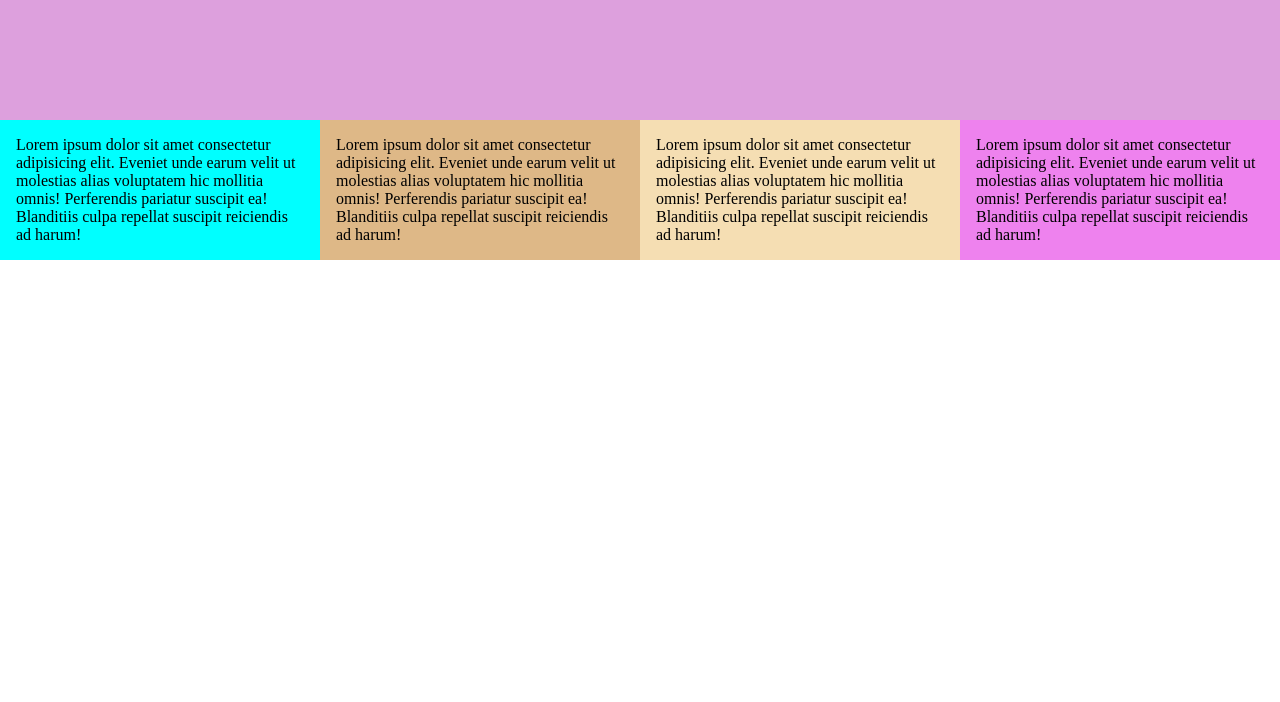
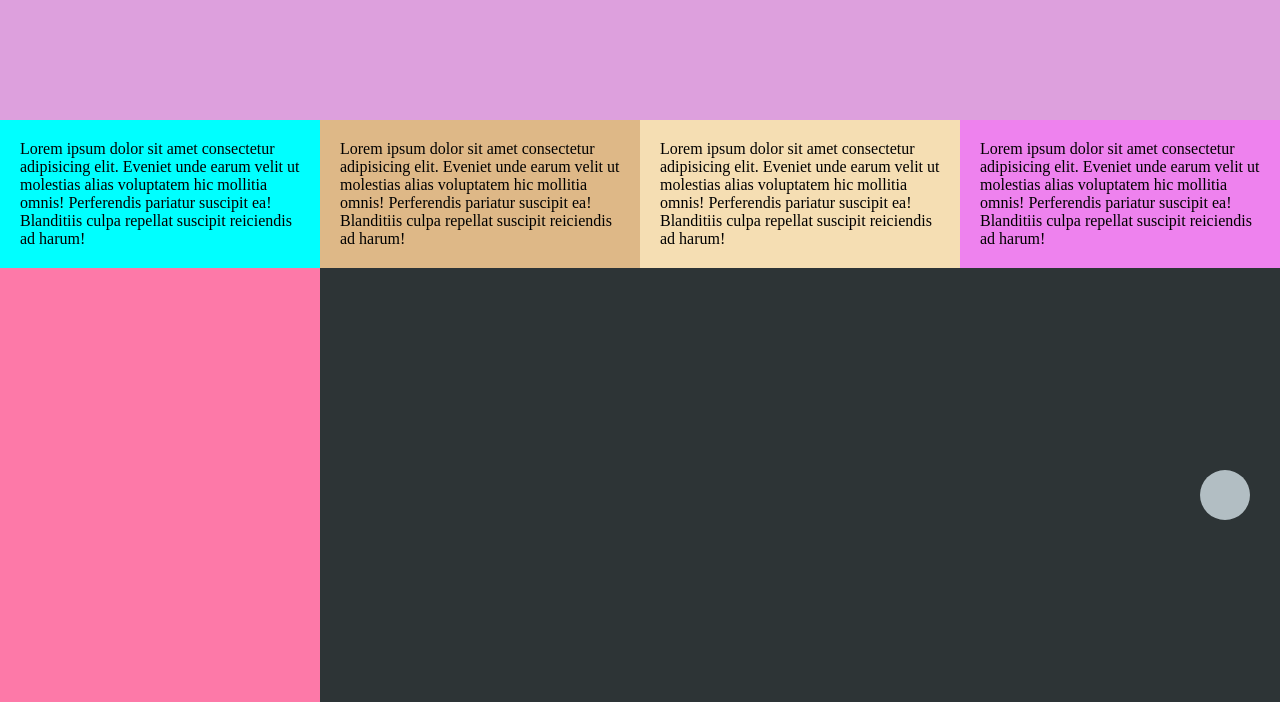
Before and after one commit to margarethdevina/JCAHLS-front_end, a plain HTML site: page day01_layout_exercise/index.html in a window 1280 px wide. Shown: the part 250-952 px from the top of the page. Before the commit the page ends 800 px from the top, so only its background shows below. Drawn offline with Linux system fonts and the light colour scheme.

Commit message:
copas code ka abdi

```diff
--- a/day01_exercise/index.css
+++ b/day01_layout_exercise/index.css
@@ -56,5 +56,16 @@
 
 .content-card {
     flex   : 1;
-    padding: 16px;
+    padding: 20px;
 }
+
+#floating-btn{
+    width: 50px;
+    height: 50px;
+    background-color: #b2bec3;
+    position: fixed;
+    /* left: 20px; */
+    bottom: 30px;
+    right: 30px;
+    border-radius: 45px;
+}
--- a/day01_exercise/index.html
+++ b/day01_layout_exercise/index.html
@@ -69,5 +69,15 @@
             </p>
         </div>
     </div>
+    <div id="content-2" style="height: 80vh;background-color: #fdcb6e;display: flex;">
+        <div id="side-menu" style="height: 100%;width: 25%;background-color: #fd79a8;">
+        </div>
+        <div id="list-content" style="height: 100%;width: 75%;background-color: #2d3436;">
+
+        </div>
+    </div>
+    <div id="floating-btn">
+
+    </div>
 </body>
 </html>
```
Also changed, not shown: day01_layout_exercise/day01_practice.css (renamed from day01_practice.css), day01_layout_exercise/day01_practice.html (renamed from day01_practice.html), day0203_bootstrap_exercise/day03_album_boots_kaAbdi.html (renamed from day03_album_boots_kaAbdi.html), day0203_bootstrap_exercise/index.html (renamed from day02_exercise/index.html).
